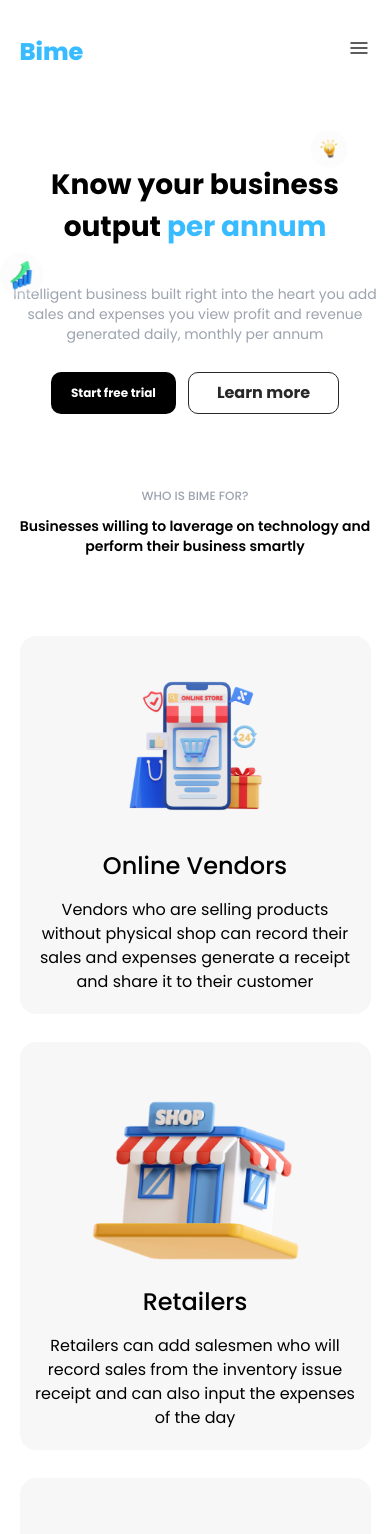
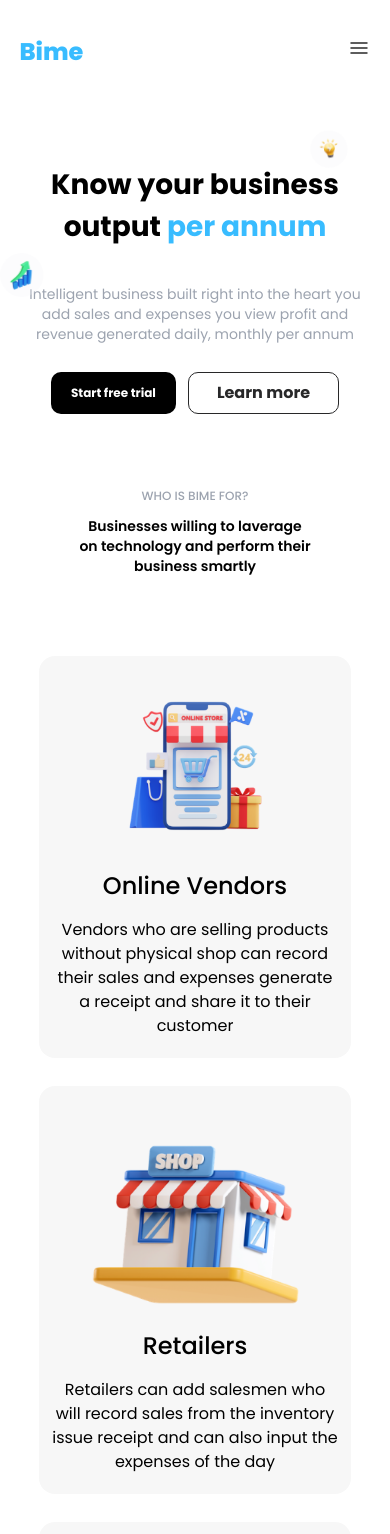
Before and after one commit to Omo-Akeye/Revamp, a Next.js app: page / in a window 390 px wide. Shown: the top 1534 px of the page. Built offline with nearby package versions, Linux system fonts and the light colour scheme.

Commit message:
updated width

```diff
--- a/src/app/home/components/Business.tsx
+++ b/src/app/home/components/Business.tsx
@@ -3,7 +3,7 @@ export default function Business() {
   return (
     <div className='relative'>
 
-      <div className="xl:w-[60%] mx-auto text-center md:mt-24 mt-[73px]">
+      <div className="w-[60%] mx-auto text-center md:mt-24 mt-[73px]">
         <div className="w-10 h-[5px] bg-bime-blue rounded-[20px] mx-auto max-md:hidden"></div>
         <div>
             <p className="mt-[74px] mb-3 font-medium text-gray-400 md:text-xl text-xs uppercase">Who is bime for?</p>
--- a/src/app/home/components/Cards.tsx
+++ b/src/app/home/components/Cards.tsx
@@ -51,7 +51,7 @@ export default function Cards() {
   };
 
   return (
-    <div className='flex max-lg:flex-col lg:justify-between xl:w-[80%] w-[90%] mx-auto gap-x-7 mt-20 max-lg:gap-y-7 max-lg:items-center'>
+    <div className='flex max-lg:flex-col lg:justify-between xl:w-[80%] w-[80%] mx-auto gap-x-7 mt-20 max-lg:gap-y-7 max-lg:items-center'>
       {cards.map((card, index) => (
         <div
           key={index}
--- a/src/app/home/components/Features.tsx
+++ b/src/app/home/components/Features.tsx
@@ -13,7 +13,7 @@ export default function Features() {
 
        <ImageSlider/>
 
-       <section className="md:w-[50%] w-[60%] mx-auto text-center mt-28 mb-20">
+       <section className="md:w-[50%] w-[60%] mx-auto text-center mt-24 mb-20">
        <p className="md:text-xl text-xs text-gray-400 uppercase max-md:mb-[6px] mb-3">Pricing that’s small business friendly</p>
        <h1 className="md:text-2xl text-sm font-semibold">Our pricing has emotions. We have a free forever plan and premium plan feels every moment in your business. </h1>
        </section>
--- a/src/app/home/components/Hero.tsx
+++ b/src/app/home/components/Hero.tsx
@@ -43,7 +43,7 @@ export default function Hero() {
     <>
       <img src='images/Group 30.svg' alt="group1" className="absolute lg:left-[10%] md:left-[5%] md:top-[50%] top-[30%] max-md:w-11" />
       <img src='/images/Group 31.svg' alt="group2" className="absolute right-[10%] top-[15%] max-md:w-11" />
-      <div className="text-center xl:w-[55%] m-auto lg:w-[70%] max-md:mt-24 md:w-[88%] ">
+      <div className="text-center xl:w-[55%] m-auto lg:w-[70%] max-md:mt-24 w-[85%]">
         <h1 className="font-bold md:text-[64px] text-[28px] md:leading-[80px] text-center">
           Know your business output{" "}
           <span className="text-bime-blue inline-block  text-left">
```
